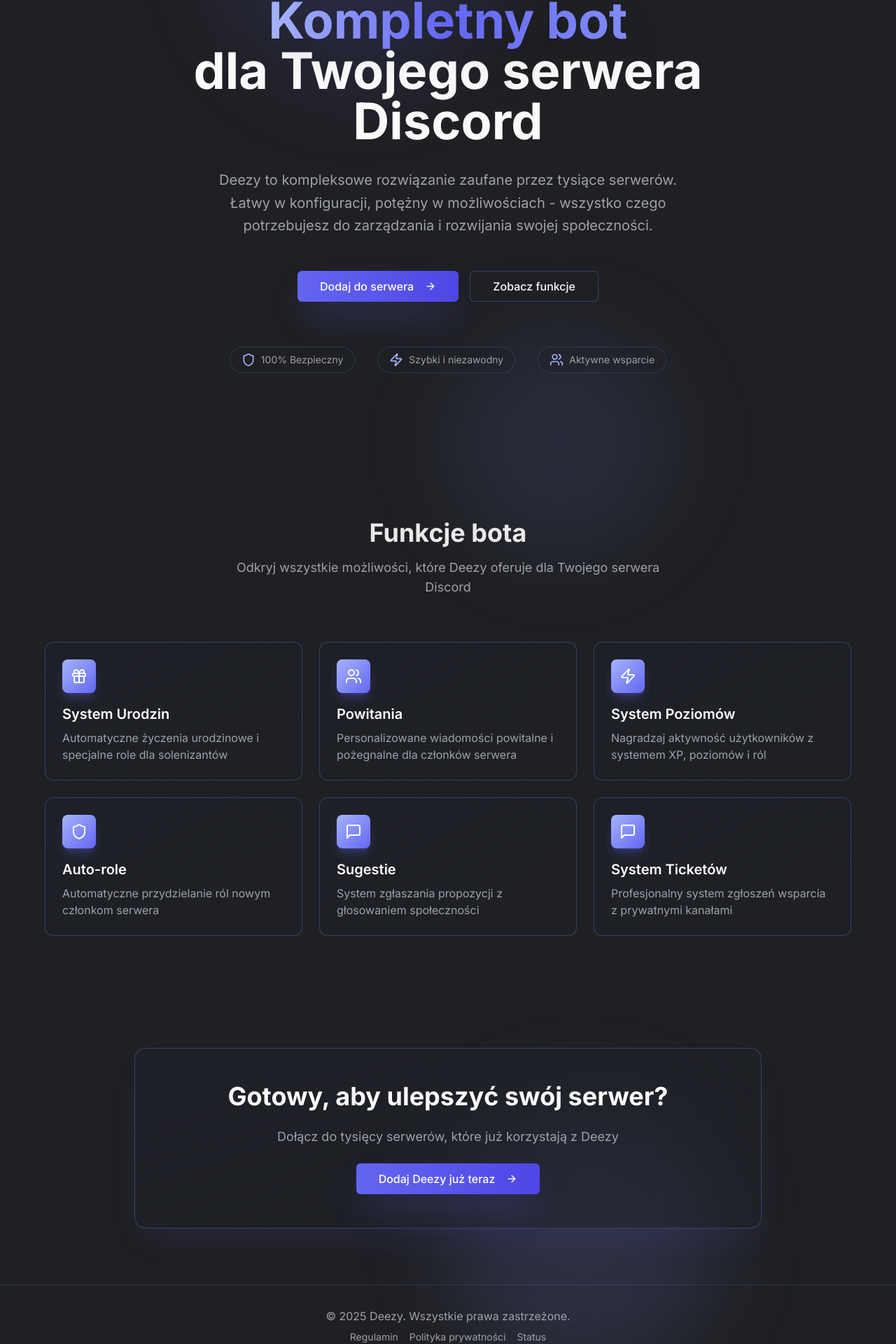
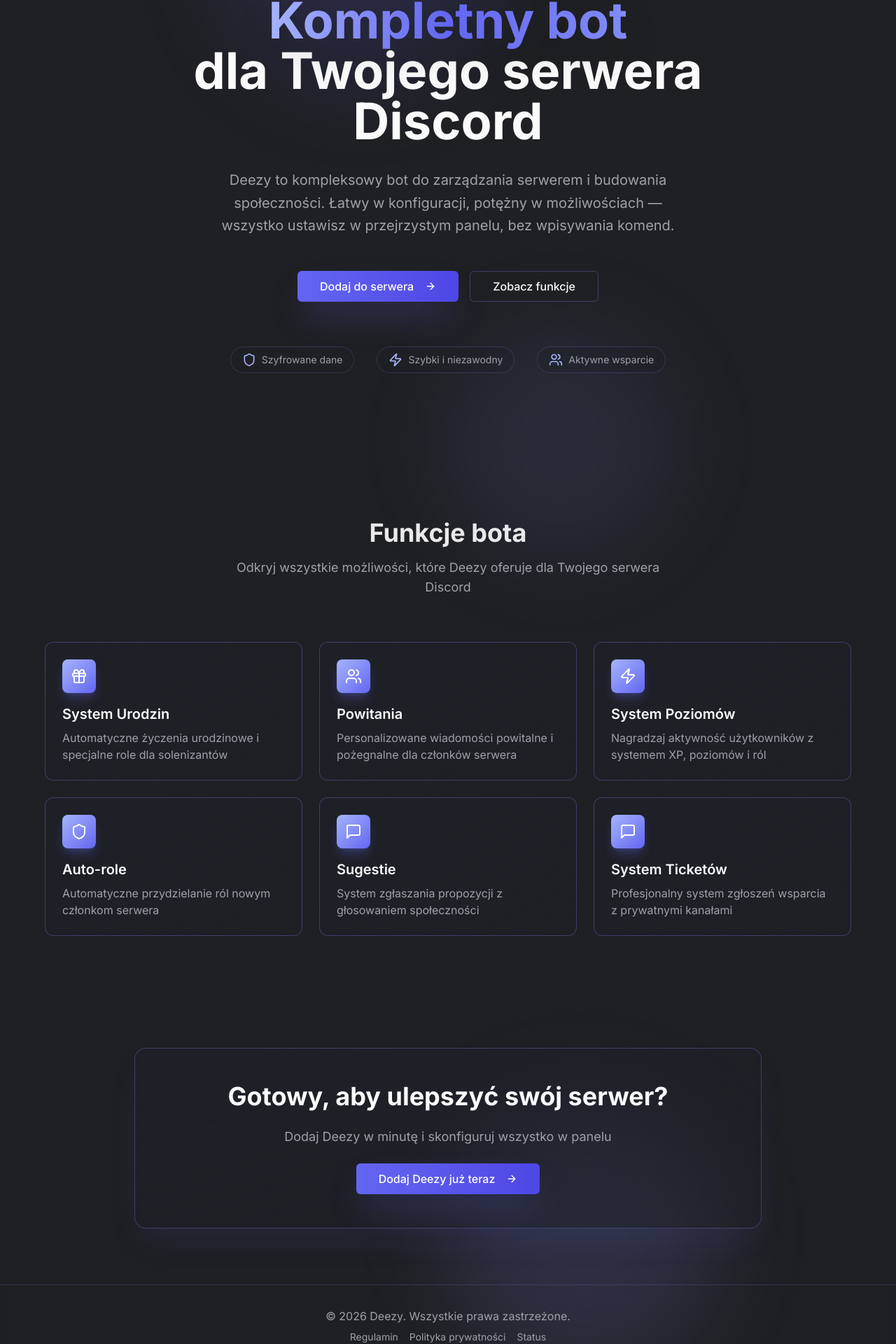
Before and after one commit to zwolinskidominik/DyzioBOT, a Next.js app in the folder dashboard-nextjs/: page / in a window 1280 px wide. Shown: the part 268-2188 px from the top of the page at 70% size. Built offline with nearby package versions, Linux system fonts and the light colour scheme; no server answers.

Commit message:
fix: replace unverified claims on the landing page and show the current year

```diff
--- a/dashboard-nextjs/src/app/page.tsx
+++ b/dashboard-nextjs/src/app/page.tsx
@@ -43,9 +43,9 @@
             </h1>
 
             <p className="text-xl text-muted-foreground max-w-2xl mx-auto leading-relaxed">
-              Deezy to kompleksowe rozwiązanie zaufane przez tysiące serwerów.
-              Łatwy w konfiguracji, potężny w możliwościach - wszystko czego potrzebujesz
-              do zarządzania i rozwijania swojej społeczności.
+              Deezy to kompleksowy bot do zarządzania serwerem i budowania społeczności.
+              Łatwy w konfiguracji, potężny w możliwościach — wszystko ustawisz
+              w przejrzystym panelu, bez wpisywania komend.
             </p>
 
             <div className="flex flex-col sm:flex-row items-center justify-center gap-4 pt-4">
@@ -73,7 +73,7 @@
             <div className="flex flex-wrap items-center justify-center gap-6 md:gap-8 pt-8 text-sm text-muted-foreground">
               <div className="flex items-center gap-2 px-4 py-2 rounded-full bg-card/30 backdrop-blur-sm border border-bot-blue/20 hover:scale-110 hover:border-bot-primary/40 transition-all duration-300 cursor-default" style={{ transition: 'all 0.3s ease' }} onMouseEnter={(e) => e.currentTarget.style.boxShadow = '0 0 15px 2px rgba(99, 102, 241, 0.35)'} onMouseLeave={(e) => e.currentTarget.style.boxShadow = 'none'}>
                 <Shield className="w-5 h-5 text-bot-light" />
-                <span>100% Bezpieczny</span>
+                <span>Szyfrowane dane</span>
               </div>
               <div className="flex items-center gap-2 px-4 py-2 rounded-full bg-card/30 backdrop-blur-sm border border-bot-blue/20 hover:scale-110 hover:border-bot-primary/40 transition-all duration-300 cursor-default" style={{ transition: 'all 0.3s ease' }} onMouseEnter={(e) => e.currentTarget.style.boxShadow = '0 0 15px 2px rgba(99, 102, 241, 0.35)'} onMouseLeave={(e) => e.currentTarget.style.boxShadow = 'none'}>
                 <Zap className="w-5 h-5 text-bot-light" />
@@ -171,7 +171,7 @@
               Gotowy, aby ulepszyć swój serwer?
             </h2>
             <p className="text-muted-foreground text-lg">
-              Dołącz do tysięcy serwerów, które już korzystają z Deezy
+              Dodaj Deezy w minutę i skonfiguruj wszystko w panelu
             </p>
             <Button
               asChild
@@ -189,7 +189,7 @@
         {/* Footer */}
         <footer className="border-t border-bot-blue/20 py-8 backdrop-blur-sm">
           <div className="container mx-auto px-4 text-center text-muted-foreground">
-            <p>&copy; 2025 Deezy. Wszystkie prawa zastrzeżone.</p>
+            <p>&copy; {new Date().getFullYear()} Deezy. Wszystkie prawa zastrzeżone.</p>
             <nav aria-label="Dokumenty" className="mt-2 flex justify-center gap-4 text-sm">
               <Link href="/terms" className="hover:text-foreground">Regulamin</Link>
               <Link href="/privacy" className="hover:text-foreground">Polityka prywatności</Link>
```
